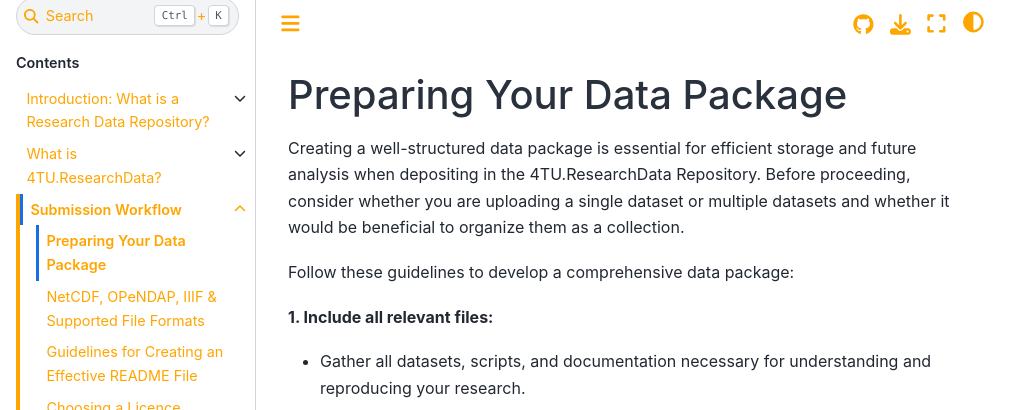
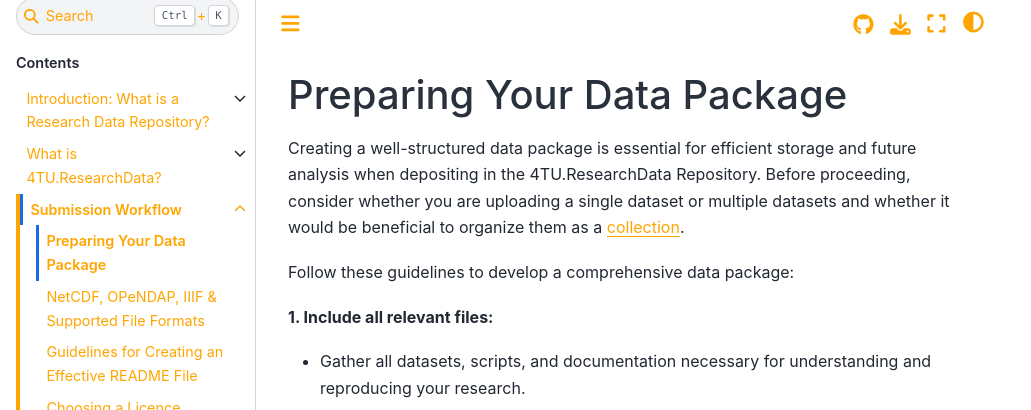
Before and after one commit to TUDelft-books/FAIR4TU_Submission_Help, a Jupyter Book: the page built from book/submission_workflow/preparing_your_data_package.md, in a window 1280 px wide and 900 px high. Shown: the top 410 px of the window, without its empty margins (0-1031 px from the left). Built offline with Jupyter Book 1.0.4 settings and Sphinx 7.4.7 and the Sphinx Book theme 1.1.4, drawn with Linux system fonts in a browser that asks for light colours; pages that are not in the unit, such as notebooks, are missing from menus; comment, search, counter and statistics services are not loaded; part of the change alters nothing that is shown.

```diff
--- a/book/submission_workflow/preparing_your_data_package.md
+++ b/book/submission_workflow/preparing_your_data_package.md
@@ -1,6 +1,6 @@
 # Preparing Your Data Package
 
-Creating a well-structured data package is essential for efficient storage and future analysis when depositing in the 4TU.ResearchData Repository. Before proceeding, consider whether you are uploading a single dataset or multiple datasets and whether it would be beneficial to organize them as a collection.
+Creating a well-structured data package is essential for efficient storage and future analysis when depositing in the 4TU.ResearchData Repository. Before proceeding, consider whether you are uploading a single dataset or multiple datasets and whether it would be beneficial to organize them as a [collection](/submission_workflow/data_collections).
 
 Follow these guidelines to develop a comprehensive data package:
 
```
